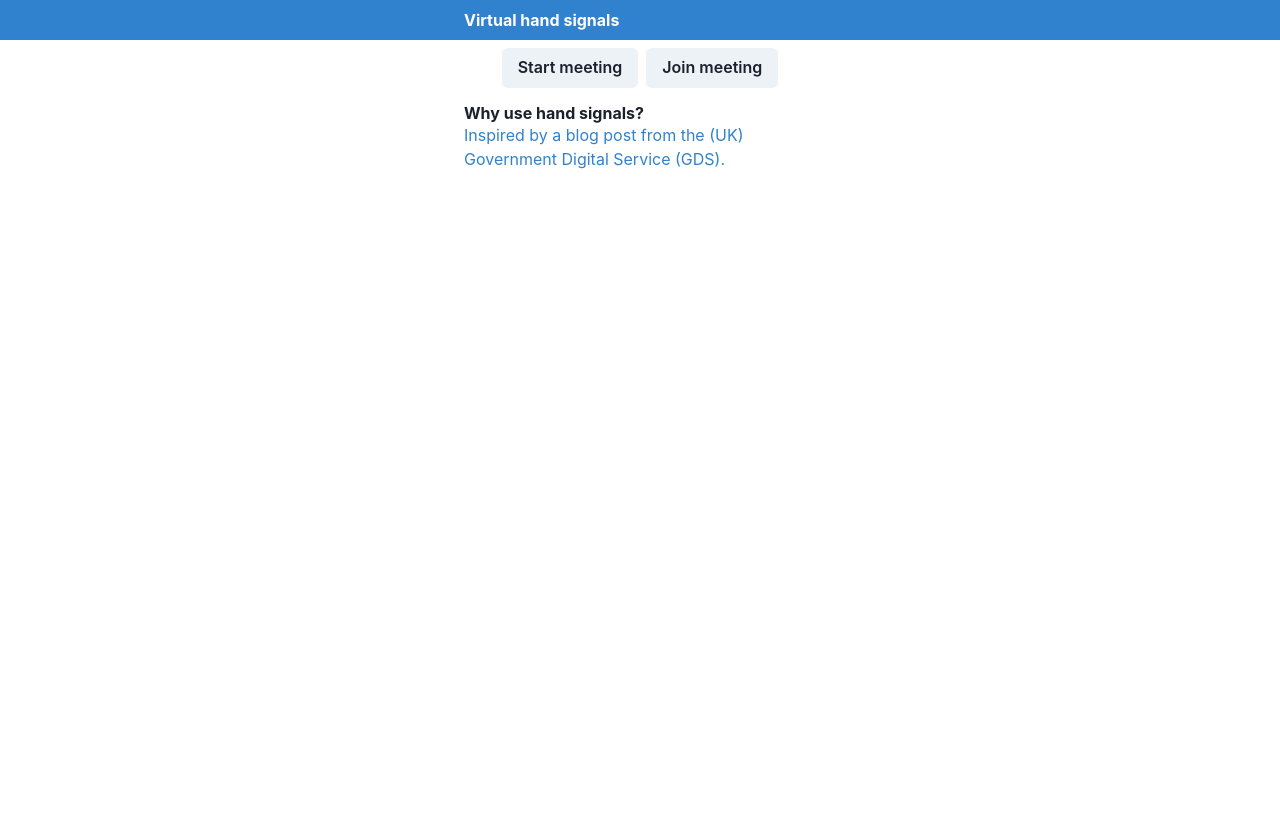
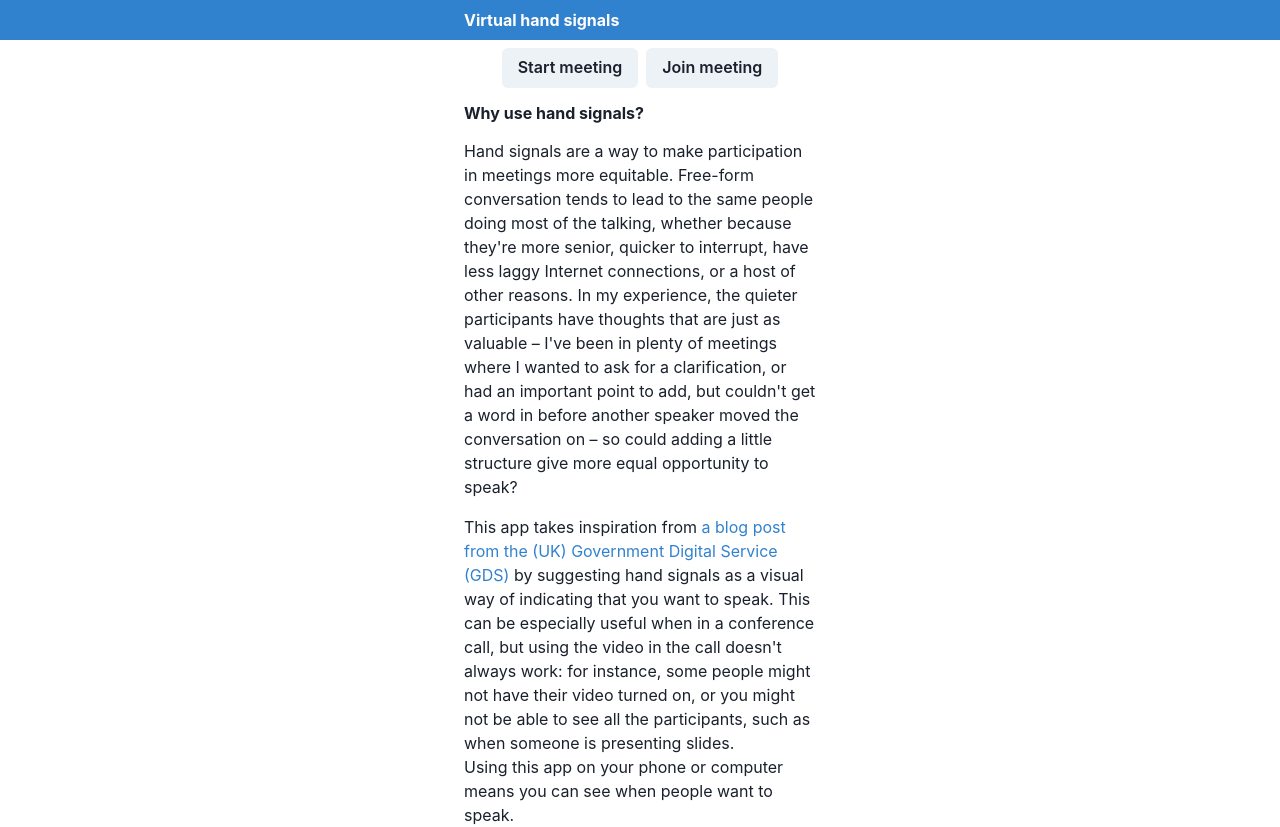
Before and after one commit to mwilliamson/virtual-hand-signals, a React (Create React App) app in the folder web-ui/: page / in a window 1280 px wide. Before the commit the page ends 800 px from the top, so only its background shows below. Built offline with nearby package versions, Linux system fonts and the light colour scheme.

Commit message:
Add explanation of why to use hand signals

```diff
--- a/web-ui/src/HomePage.tsx
+++ b/web-ui/src/HomePage.tsx
@@ -30,17 +30,38 @@ export default function HomePage() {
                 </ButtonGroup>
             </Center>
 
-            <Heading as="h2" size="sm" mt={4}>
+            <Heading as="h2" size="sm" my={4}>
                 Why use hand signals?
             </Heading>
 
+            <Text my={4}>
+                Hand signals are a way to make participation in meetings more equitable.
+                Free-form conversation tends to lead to the same people doing most of the talking,
+                whether because they're more senior, quicker to interrupt, have less laggy Internet connections,
+                or a host of other reasons.
+                In my experience, the quieter participants have thoughts that are just as valuable
+                &ndash; I've been in plenty of meetings where I wanted to ask for a clarification,
+                or had an important point to add, but couldn't get a word in before another speaker moved the conversation on &ndash;
+                so could adding a little structure give more equal opportunity to speak?
+            </Text>
+
             <Text>
+                This app takes inspiration from {" "}
                 <Link
                     color="blue.500"
                     href="https://gds.blog.gov.uk/2016/10/07/platform-as-a-service-team-takes-even-handed-approach-to-meetings/"
                 >
-                    Inspired by a blog post from the (UK) Government Digital Service (GDS).
+                    a blog post from the (UK) Government Digital Service (GDS)
                 </Link>
+                {" "} by suggesting hand signals as a visual way of indicating that you want to speak.
+                This can be especially useful when in a conference call,
+                but using the video in the call doesn't always work:
+                for instance, some people might not have their video turned on,
+                or you might not be able to see all the participants, such as when someone is presenting slides.
+            </Text>
+
+            <Text>
+                Using this app on your phone or computer means you can see when people want to speak.
             </Text>
         </Page>
     );
```
